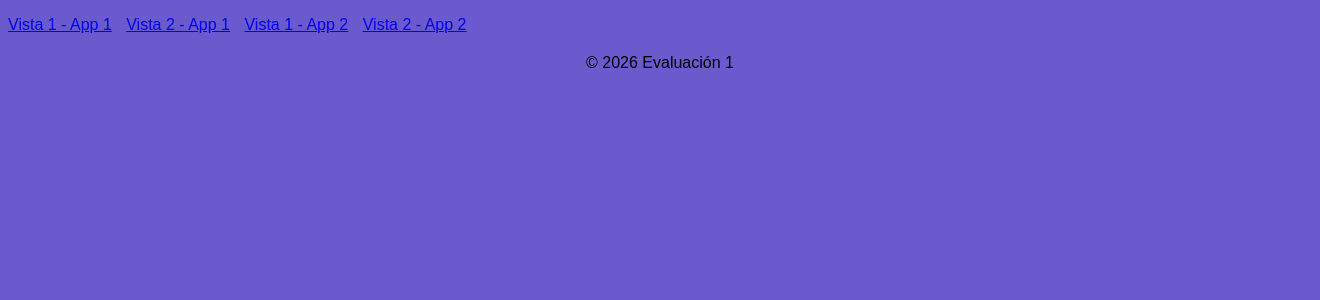
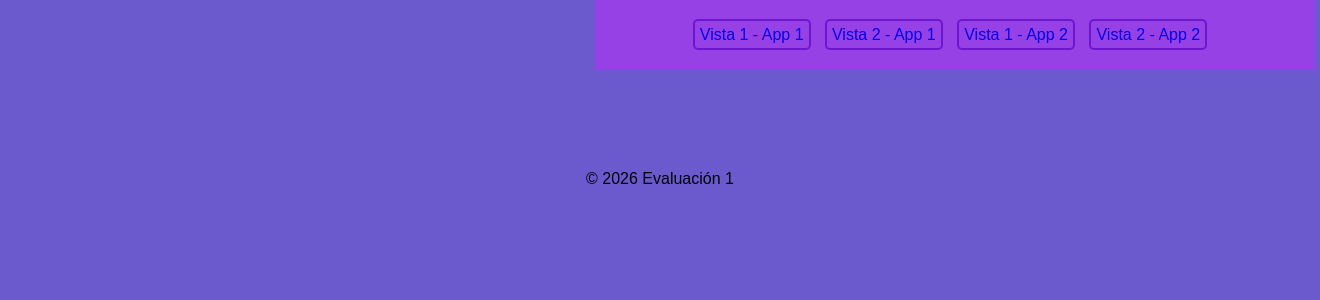
Before and after one commit to taminaj/evaluacion1_django, a Django app: page / in a window 1320 px wide. Shown: the top 300 px of the page. Run offline with Django 5.2, Linux system fonts and the light colour scheme.

Commit message:
css modificado y personalizado

```diff
--- a/static/css/style.css
+++ b/static/css/style.css
@@ -1,6 +1,15 @@
 body {
     background-color: slateblue;
     font-family: Arial, sans-serif;
+    text-align: center;
+    margin: 0;
+}
+
+header {
+    margin-left: 595px;
+    padding: 10px;
+    width: 700px;
+    background-color: rgb(150, 65, 230);
 }
 
 nav ul {
@@ -10,10 +19,17 @@ nav ul {
 
 nav ul li {
     display: inline;
-    margin-right: 10px;
+    margin-right: 10px;;
+}
+
+a {
+    text-decoration: none;
+    border: 2px solid rgb(108, 23, 206);
+    padding: 5px;
+    border-radius: 5px;
 }
 
 footer {
-    margin-top: 20px;
+    margin-top: 100px;
     text-align: center;
 }
--- a/templates/base.html
+++ b/templates/base.html
@@ -6,6 +6,7 @@
     <link rel="stylesheet" href="{% static 'css/style.css' %}">
 </head>
 <body>
+    <header>
         <nav>
             <ul>
                 <li><a href="{% url 'app1:vista1_app1' %}">Vista 1 - App 1</a></li>
@@ -14,6 +15,7 @@
                 <li><a href="{% url 'app2:vista2_app2' %}">Vista 2 - App 2</a></li>
             </ul>
         </nav>
+    </header>
     {% block content %}
     {% endblock %}
     <footer>
```
Lines whose indentation alone changed are shown as unchanged.
